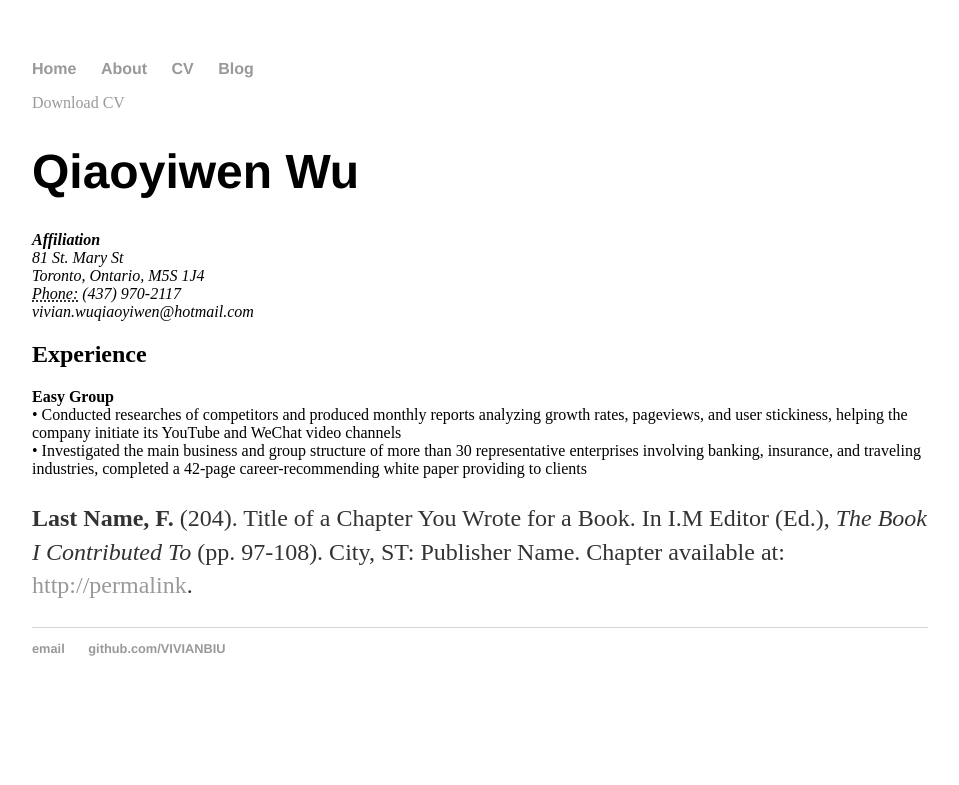
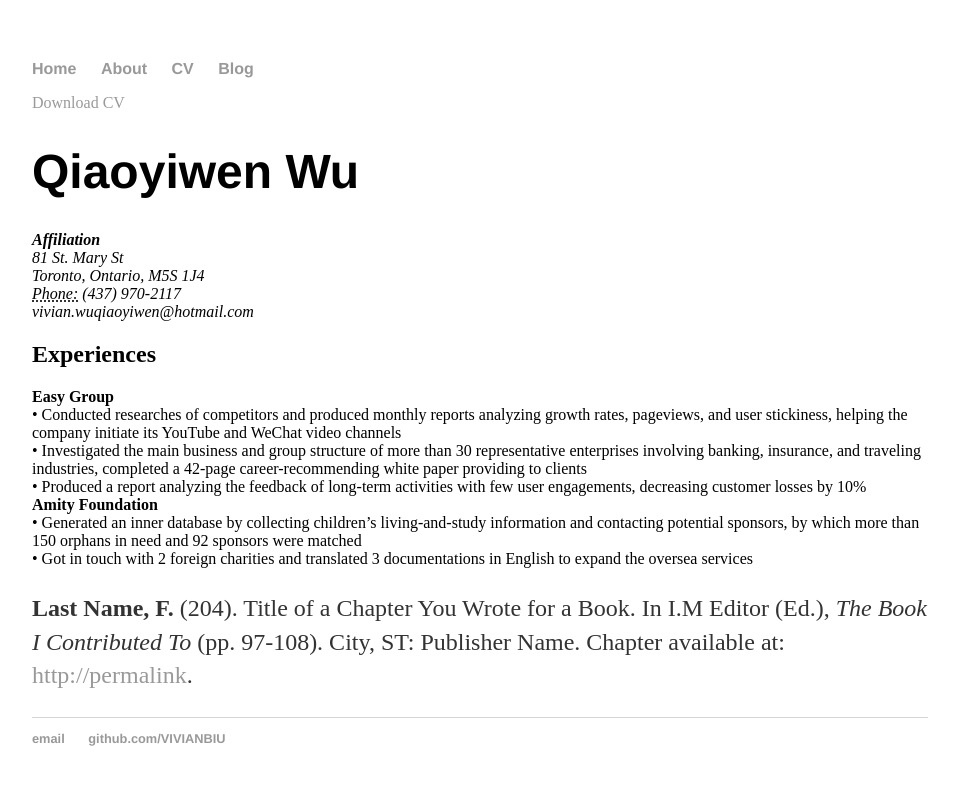
Before and after one commit to VIVIANBIU/vivianbiu.github.io, a Jekyll site: the page built from cv/index.html, in a window 1280 px wide. Shown: the top 785 px of the page, without its empty margins (160-1119 px from the left). Built offline with Jekyll 4.4.1, drawn with Linux system fonts in a browser that asks for light colours.

Commit message:
Update index.html

```diff
--- a/cv/index.html
+++ b/cv/index.html
@@ -14,9 +14,13 @@ title: CV of Qiaoyiwen Wu
 					<span class="obfuscate">vivian.wuqiaoyiwen@hotmail.com</span>
 					</address>
 
-					<h2>Experience</h2>
+					<h2>Experiences</h2>
 					<strong>Easy Group</strong><br>
 					&bull; Conducted researches of competitors and produced monthly reports analyzing growth rates, pageviews, and user stickiness, helping the company initiate its YouTube and WeChat video channels<br>
 					&bull; Investigated the main business and group structure of more than 30 representative enterprises involving banking, insurance, and traveling industries, completed a 42-page career-recommending white paper providing to clients<br>
+					&bull; Produced a report analyzing the feedback of long-term activities with few user engagements, decreasing customer losses by 10%<br>
+					<strong>Amity Foundation</strong><br>
+					&bull; Generated an inner database by collecting children’s living-and-study information and contacting potential sponsors, by which more than 150 orphans in need and 92 sponsors were matched<br>
+					&bull; Got in touch with 2 foreign charities and translated 3 documentations in English to expand the oversea services <br>
 
 					<p><strong>Last Name, F.</strong> (204). Title of a Chapter You Wrote for a Book. In I.M Editor (Ed.), <em>The Book I Contributed To</em> (pp. 97-108). City, ST: Publisher Name. Chapter available at: <a href="#">http://permalink</a>.
```
